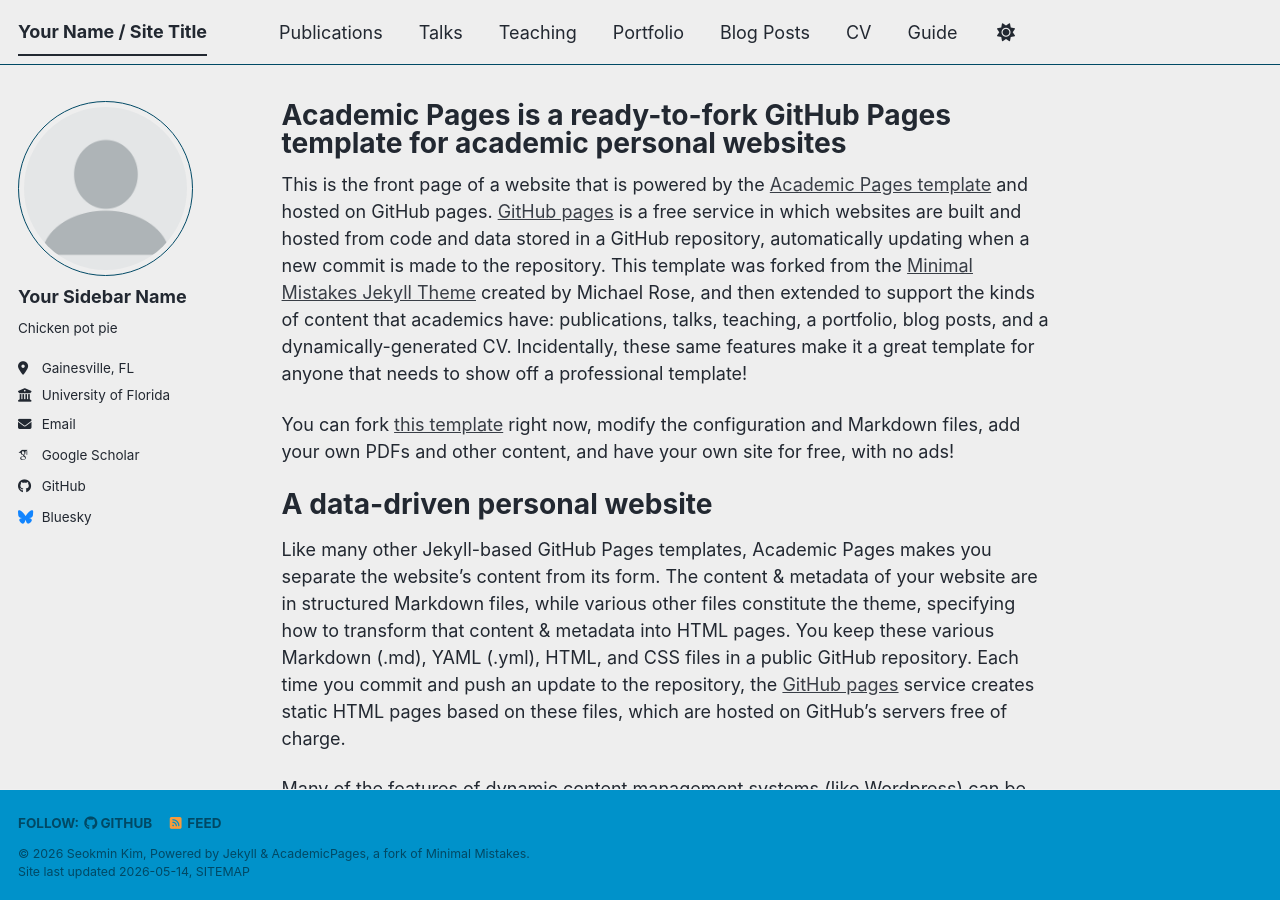
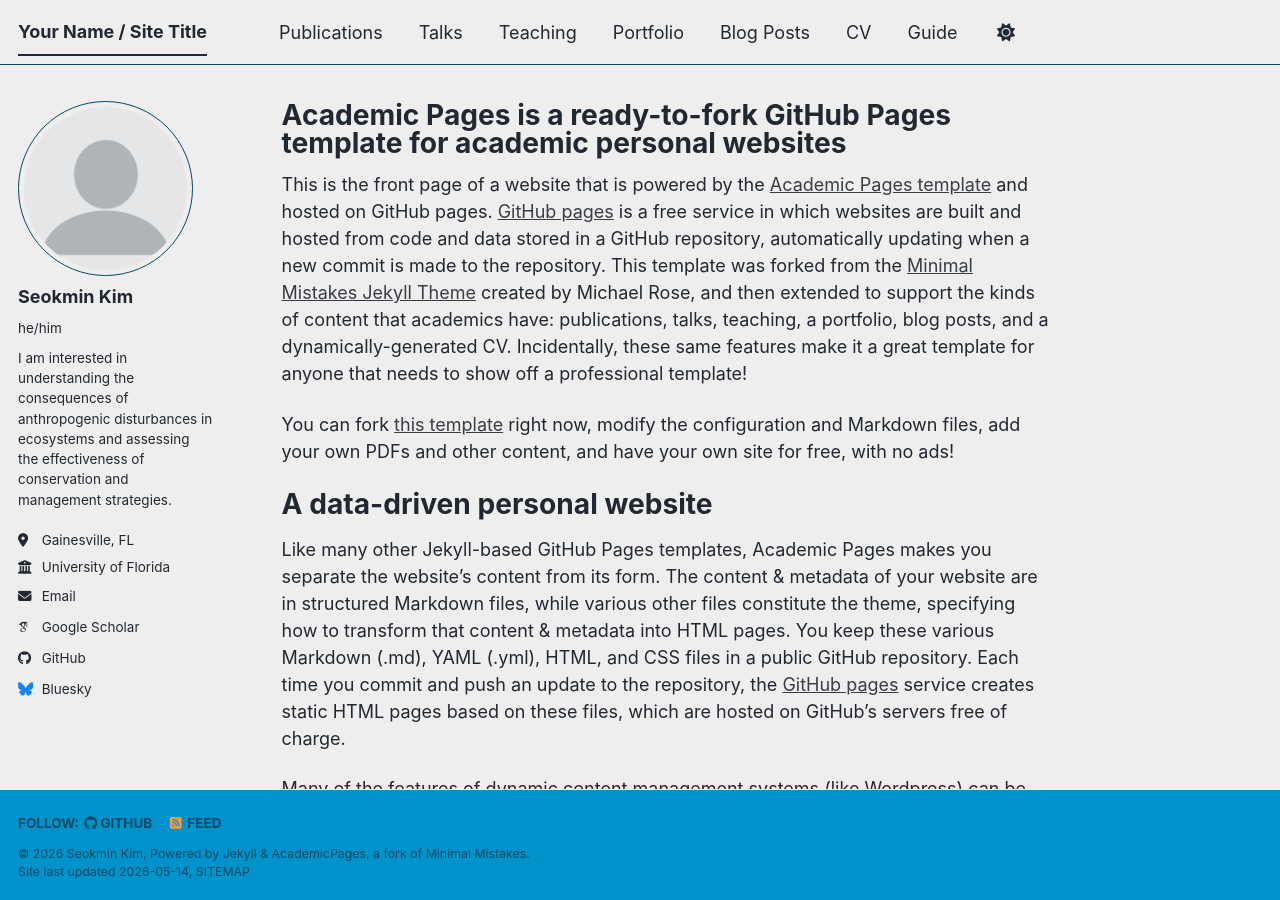
Before and after one commit to kimseokmin2401/kimseokmin.github.io, a Jekyll site: the page built from _pages/about.md, in a window 1280 px wide and 900 px high. Built offline with Jekyll 4.4.1, drawn with Linux system fonts in a browser that asks for light colours; some web fonts are replaced; a script bundle is joined from its source files by our own code; library files that are not in the unit come from our copies.

Commit message:
Modify author details in configuration
Updated author profile information in _config.yml

```diff
--- a/_config.yml
+++ b/_config.yml
@@ -24,12 +24,12 @@
 author:
   # Biographic information
   avatar           : "profile.png"
-  name             : "Your Sidebar Name"
-  pronouns         : # example: "she/her"
-  bio              : "Chicken pot pie"
+  name             : "Seokmin Kim"
+  pronouns         : "he/him"
+  bio              : "I am interested in understanding the consequences of anthropogenic disturbances in ecosystems and assessing the effectiveness of conservation and management strategies. "
   location         : "Gainesville, FL"
   employer         : "University of Florida"
-  uri              : # URL
+  #uri              : # URL
   email            : "kimseokmin2401@gmail.com"
 
   # Academic websites
```
